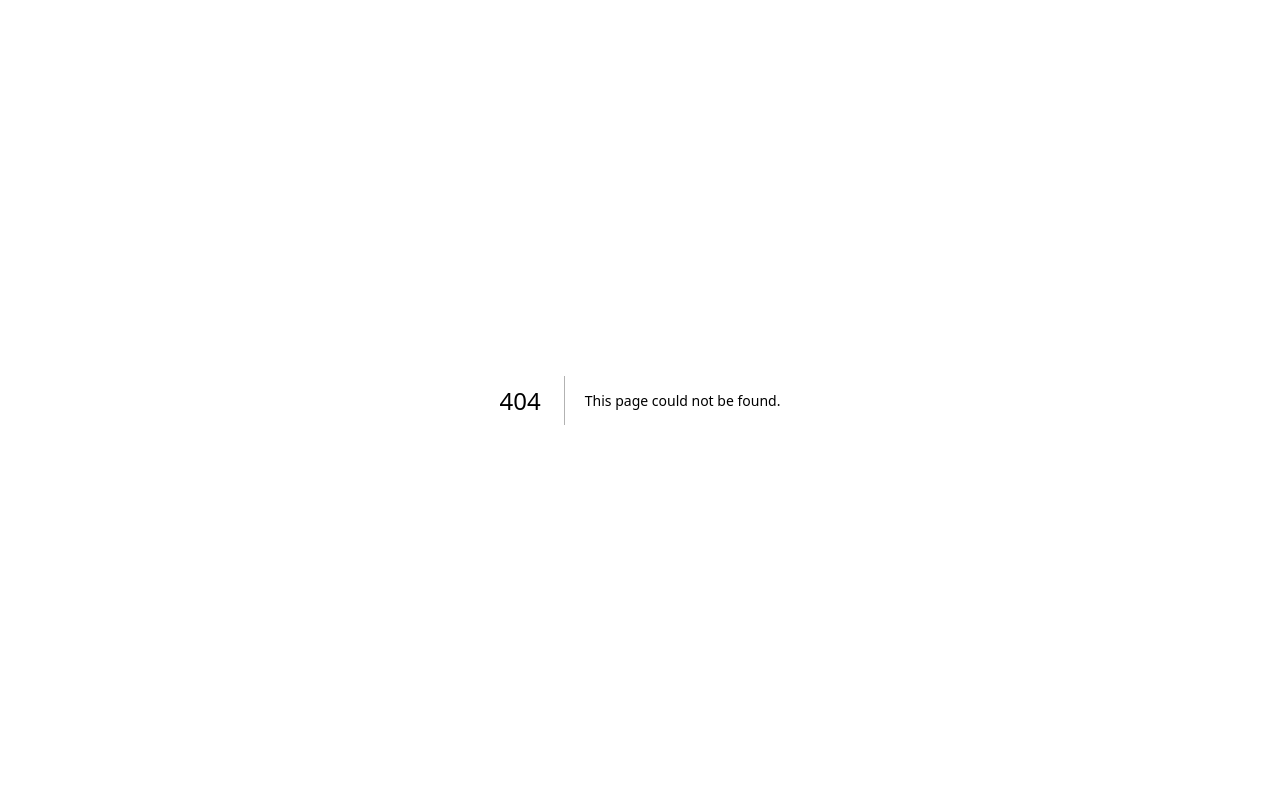
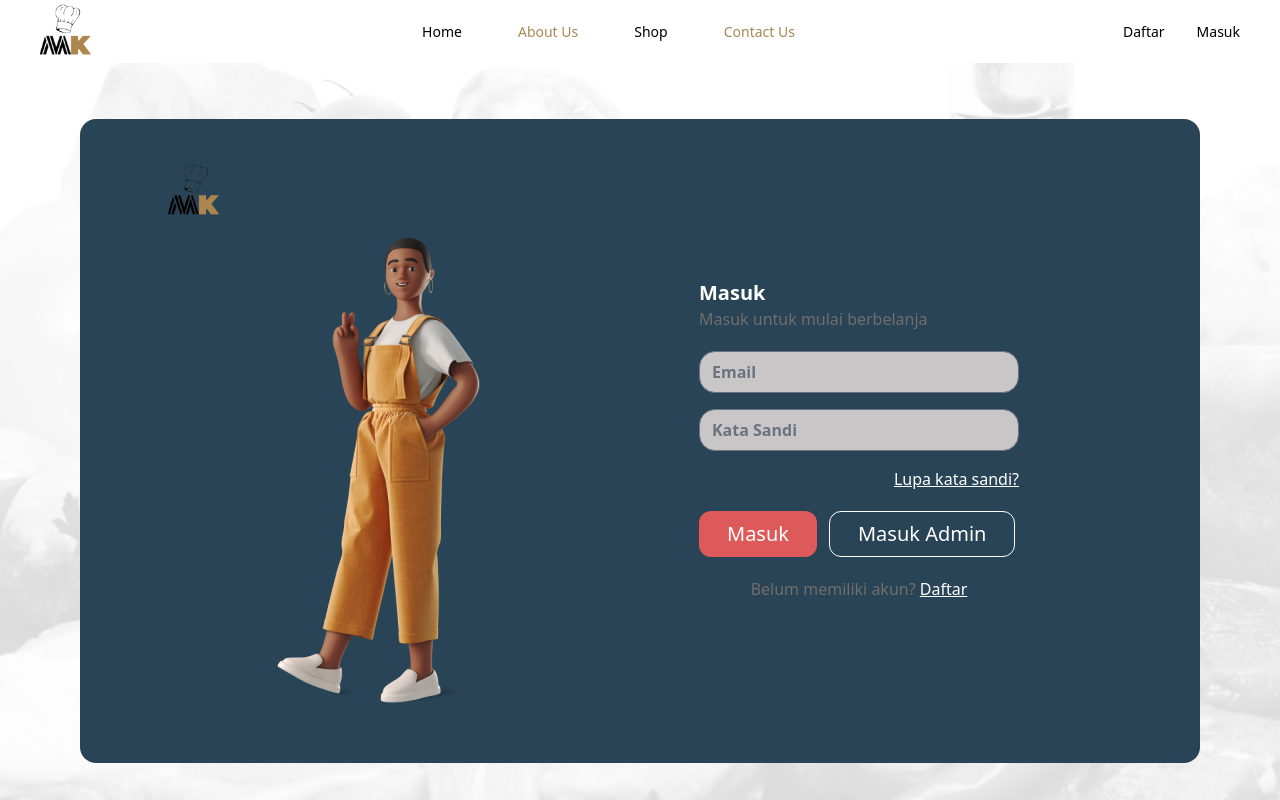
Before and after one commit to zhaardhia/monda-frontend, a Next.js app: page /login in a window 1280 px wide. Before the commit this address had no page. Shown: the top 800 px of the page. Built offline with nearby package versions, Linux system fonts and the light colour scheme.

Commit message:
login page & profile

```diff
--- a/src/components/LayoutShop.jsx
+++ b/src/components/LayoutShop.jsx
@@ -8,7 +8,7 @@ const LayoutShop = ({ children }) => {
     <>
       <SidebarShop />
       <div className="absolute right-5 top-2">
-        <Link href="" className="">
+        <Link href="/profile" className="">
           <Icon icon="gg:profile" width={30} />
         </Link>
       </div>
--- a/src/components/Nav.jsx
+++ b/src/components/Nav.jsx
@@ -34,10 +34,10 @@ function Nav() {
                 >Contact Us</Link>
               </div>
               <div className="hidden md:flex gap-4">
-                <Link href="/"
+                <Link href="/register"
                   className="text-black hover:bg-gray-700 hover:text-white p-2 rounded-md text-sm font-medium"
                 >Daftar</Link>
-                <Link href="/"
+                <Link href="/login"
                   className="text-black hover:bg-gray-700 hover:text-white p-2 rounded-md text-sm font-medium"
                 >Masuk</Link>
               </div>
@@ -113,10 +113,10 @@ function Nav() {
                 <Link href="/"
                   className="text-black hover:bg-gray-700 hover:text-white block px-3 py-2 rounded-md text-base font-medium"
                 >Contact Us</Link>
-                <Link href="/"
+                <Link href="/register"
                   className="text-black hover:bg-gray-700 hover:text-white block px-3 py-2 rounded-md text-base font-medium"
                 >Daftar</Link>
-                <Link href="/"
+                <Link href="/login"
                   className="text-black hover:bg-gray-700 hover:text-white block px-3 py-2 rounded-md text-base font-medium"
                 >Masuk</Link>
               </div>
--- /dev/null
+++ b/src/pages/login/index.jsx
@@ -0,0 +1,67 @@
+import React, { useState } from 'react'
+import Layout from '@/components/Layout'
+import bg from '../../../public/bg-monda.png'
+import Image from 'next/image'
+import Link from 'next/link'
+
+const Login = () => {
+  const [email, setEmail] = useState('')
+  const [password, setPassword] = useState('')
+
+  const submitUser = async () => {
+    console.log("tes")
+    console.log({ firstName, lastName, email, password, confPassword })
+  }
+
+  return (
+    <Layout>
+      <div className="w-full flex justify-center items-center"
+        style={{
+          backgroundImage: `url(${bg.src})`,
+          // objectFit: "cover",
+          backgroundRepeat: "no-repeat",
+          backgroundPosition: "center",
+          backgroundSize: "cover"
+          // width: '100%',
+          // height: '100%',
+        }}
+      >
+        <div className="bg-[#294456] rounded-2xl sm:px-20 px-10 py-10 my-14 xl:w-[70rem] md:w-[50rem] w-[90%] flex flex-col">
+          <Link href="/">
+            <Image
+              src="/monda_logo.png"
+              alt="Monda Logo"
+              width={70}
+              height={70}
+            />
+          </Link>
+          <div className="flex sm:justify-around justify-center mx-auto w-[100%] my-5 sm:my-0">
+            <img src="/loginuser_woman.png" alt="register user" className="sm:block hidden" />
+            <div className="flex flex-col gap-5 w-full sm:w-auto sm:mt-14">
+              <div>
+                <h1 className="text-xl font-semibold text-white">Masuk</h1>
+                <p className="text-[#716E6B]">Masuk untuk mulai berbelanja</p>
+              </div>
+              <div className="flex flex-col gap-4 w-full items-center">
+                <input type="text" name="email" placeholder="Email" className="sm:w-[20rem] w-[95%] rounded-2xl bg-[#C8C6C6] text-[#666666] font-semibold sm:text-base text-sm" value={email} onChange={(e) => setEmail(e.target.value)} />
+                <input type="text" placeholder="Kata Sandi" className="sm:w-[20rem] w-[95%] rounded-2xl bg-[#C8C6C6] text-[#666666] font-semibold sm:text-base text-sm" value={password} onChange={(e) => setPassword(e.target.value)} />
+                <div className="flex w-full justify-end">
+                  <Link href="/forgot-password" className="text-white underline">Lupa kata sandi?</Link>
+                </div>
+              </div>
+              <div className="flex gap-3">
+                <button type='submit' className="bg-[#DE5959] hover:bg-[#df5f5f] text-white text-xl px-7 py-2 rounded-xl" onClick={() => submitUser()}>Masuk</button>
+                <button type='submit' className="border-white border-[1px] hover:bg-[#df5f5f] text-white text-xl px-7 py-2 rounded-xl">Masuk Admin</button>
+              </div>
+              <p className="text-[#716E6B] text-center">
+                Belum memiliki akun? <Link href="/register" className="text-white underline">Daftar</Link>
+              </p>
+            </div>
+          </div>
+        </div>
+      </div>
+    </Layout>
+  )
+}
+
+export default Login
--- /dev/null
+++ b/src/pages/profile/index.jsx
@@ -0,0 +1,41 @@
+import React from 'react'
+import LayoutShop from '@/components/LayoutShop'
+import { Icon } from '@iconify/react'
+
+const Profile = () => {
+  return (
+    <LayoutShop>
+      <div className="w-[90%]">
+        <div className="my-10 flex flex-col gap-3">
+          <div className="flex gap-3 items-center ">
+            <Icon icon="gg:profile" width={30} className="text-[#A88653]" />
+            <span className="text-slate-800 text-2xl">Your Profile</span>
+          </div>
+        </div>
+        <div className="w-[70%] flex flex-col gap-4 justify-center mx-auto">
+          <div className="flex justify-between items-center w-full">
+            <label className="text-2xl">First Name</label>
+            <input type="text" value="First" className="rounded-2xl w-[40rem] disabled" />
+          </div>
+          <div className="flex justify-between items-center w-full">
+            <label className="text-2xl">Last Name</label>
+            <input type="text" value="Last" className="rounded-2xl w-[40rem] disabled" />
+          </div>
+          <div className="flex justify-between items-center w-full">
+            <label className="text-2xl">Email</label>
+            <input type="text" value="email@gmail.com" className="rounded-2xl w-[40rem] disabled" />
+          </div>
+          <div className="flex justify-between items-center w-full">
+            <label className="text-2xl">Address</label>
+            <textarea type="text" value="email@gmail.com" className="rounded-2xl w-[40rem] disabled" />
+          </div>
+        </div>
+        <div className="flex justify-center my-20">
+          <button className="bg-slate-300 px-5 py-2 rounded-xl text-white">Update Profil</button>
+        </div>
+      </div>
+    </LayoutShop>
+  )
+}
+
+export default Profile
```
